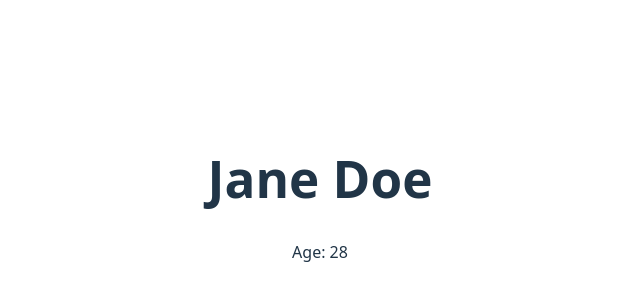
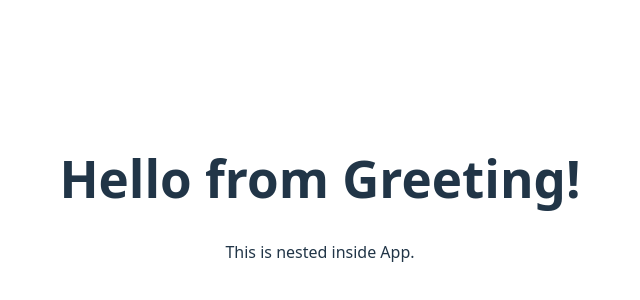
Before and after one commit to barondedios/appdev1, a React (Vite) app in the folder react-quickstart/: page / in a window 1280 px wide. Shown: the part 202-502 px from the top of the page, without its empty margins (320-960 px from the left). Built offline with nearby package versions, Linux system fonts and the light colour scheme.

Commit message:
Done creating and nesting components

```diff
--- a/react-quickstart/src/App.jsx
+++ b/react-quickstart/src/App.jsx
@@ -3,16 +3,15 @@ import reactLogo from './assets/react.svg'
 import viteLogo from '/vite.svg'
 import './App.css'
 
+function Greeting() {
+  return <h1>Hello from Greeting!</h1>;
+}
+
 function App() {
-  const user = {
-    name: "Jane Doe",
-    age: 28
-  };
-
   return (
     <div>
-      <h1>{user.name}</h1>
-      <p>Age: {user.age}</p>
+      <Greeting />
+      <p>This is nested inside App.</p>
     </div>
   );
 }
```
